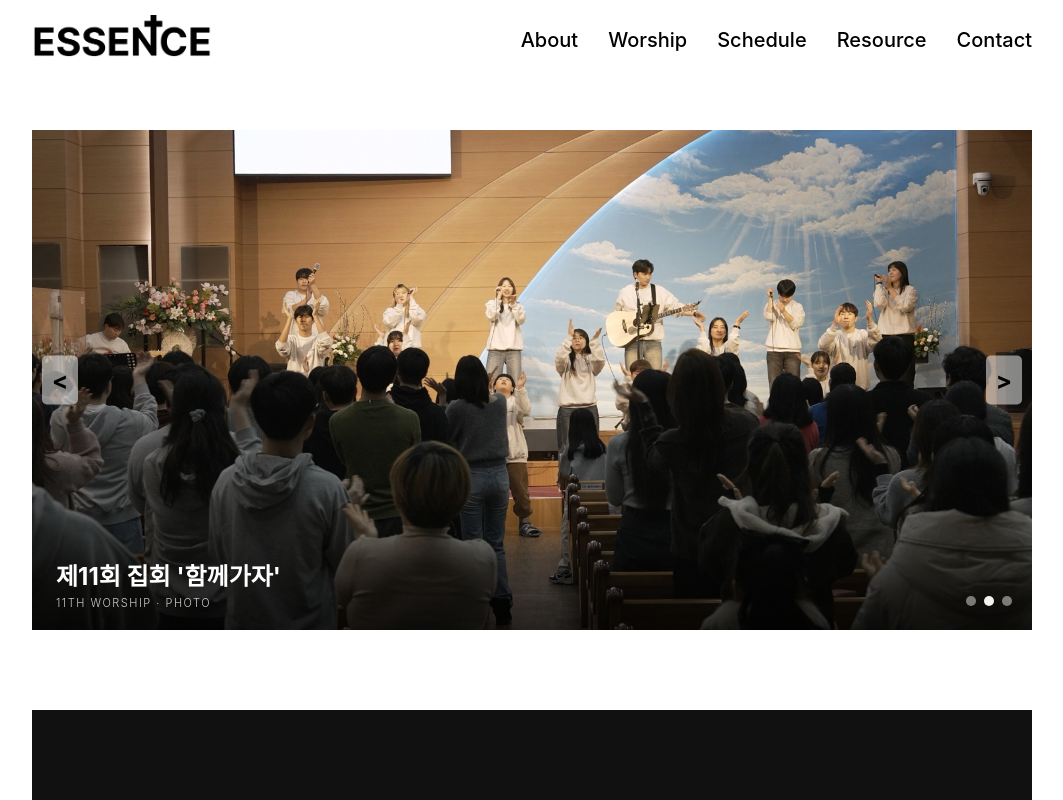
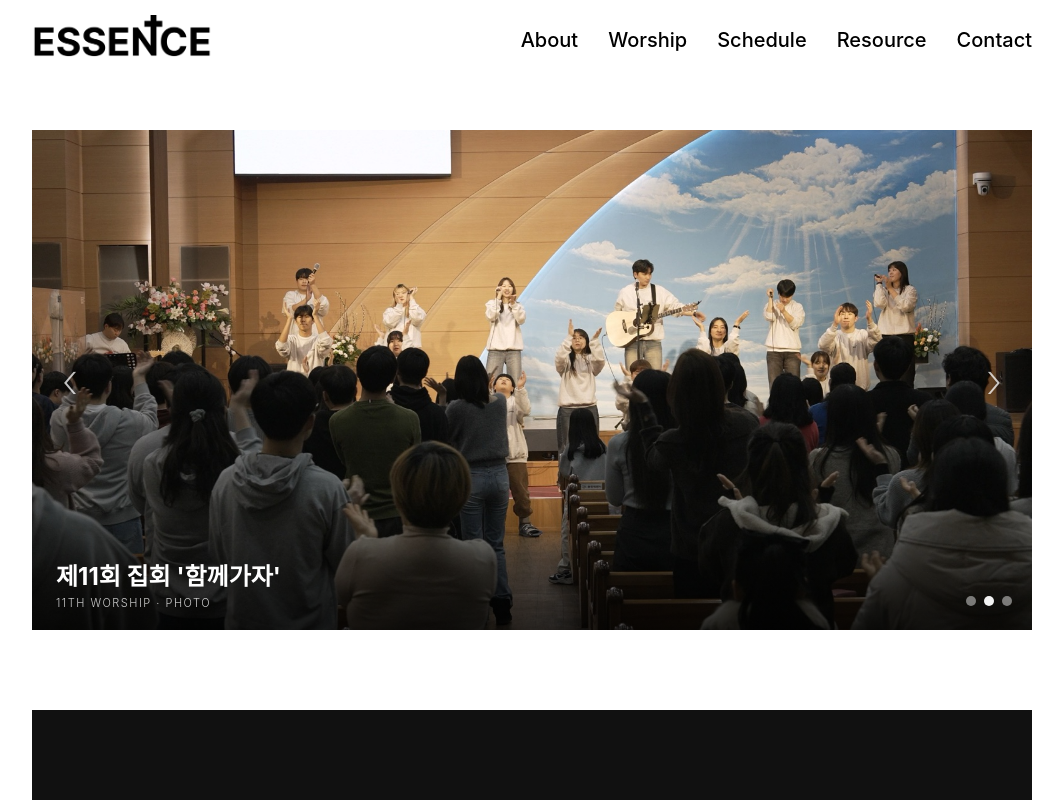
Before and after one commit to PangilProject/PublicOfEssence, a Next.js app: page / in a window 1280 px wide. Shown: the top 800 px of the page, without its empty margins (108-1171 px from the left). Built offline with nearby package versions, Linux system fonts and the light colour scheme.

Commit message:
style: refine slider arrow buttons to minimal ghost style
흰색 사각 버튼을 배경 없는 미니멀 고스트 스타일로 교체했습니다.
화살표 글리프를 얇은 기예메(‹ ›)로 바꾸고 그림자를 더해
사진 위에서도 시인성을 확보했습니다.

```diff
--- a/src/views/ContactPage/constants/index.ts
+++ b/src/views/ContactPage/constants/index.ts
@@ -39,7 +39,7 @@ export const ContactList: ContactInfo[] = [
       },
       {
         label: "후원 계좌",
-        value: "3333378490863 (카카오뱅크 김광일)",
+        value: "3333-37-8490863 (카카오뱅크 김광일)",
       },
     ],
   },
--- a/src/views/HomePage/components/ImageSlider.tsx
+++ b/src/views/HomePage/components/ImageSlider.tsx
@@ -51,10 +51,10 @@ function ImageSlider({ title, subtitle }: ImageSliderProps) {
       </Viewport>
 
       <Button onClick={scrollPrev} aria-label="이전 이미지">
-        {"<"}
+        {"‹"}
       </Button>
       <Button onClick={scrollNext} aria-label="다음 이미지">
-        {">"}
+        {"›"}
       </Button>
 
       <DotList>
--- a/src/views/HomePage/components/YoutubeSlider.tsx
+++ b/src/views/HomePage/components/YoutubeSlider.tsx
@@ -75,10 +75,10 @@ export default function YouTubeSlider({ title, subtitle }: YouTubeSliderProps) {
       </Viewport>
 
       <Button onClick={scrollPrev} aria-label="이전 영상">
-        {"<"}
+        {"‹"}
       </Button>
       <Button onClick={scrollNext} aria-label="다음 영상">
-        {">"}
+        {"›"}
       </Button>
 
       {/* 영상 아래 검은 띠 — 타이틀과 dots를 배치해 영상을 가리지 않는다 */}
--- a/src/views/HomePage/styles/slider.styles.ts
+++ b/src/views/HomePage/styles/slider.styles.ts
@@ -26,21 +26,29 @@ export const Button = styled.button`
   position: absolute;
   top: 50%;
   transform: translateY(-50%);
-  background-color: rgba(255, 255, 255, 0.5);
-  border-radius: 5px;
+  width: 44px;
+  height: 44px;
+  display: flex;
+  align-items: center;
+  justify-content: center;
+  background: none;
   border: none;
-  padding: 10px;
+  padding: 0;
   cursor: pointer;
-  z-index: 1;
-  font-size: 24px;
-  font-weight: bold;
+  z-index: 2;
+  font-size: 48px;
+  font-weight: 200;
+  line-height: 1;
+  color: rgba(255, 255, 255, 0.75);
+  text-shadow: 0 2px 10px rgba(0, 0, 0, 0.5);
+  transition: color 0.3s ease;
   &:hover {
-    background-color: rgba(255, 255, 255, 0.8);
+    color: white;
   }
   &:first-of-type {
-    left: 10px;
+    left: 16px;
   }
   &:last-of-type {
-    right: 10px;
+    right: 16px;
   }
 `;
```
